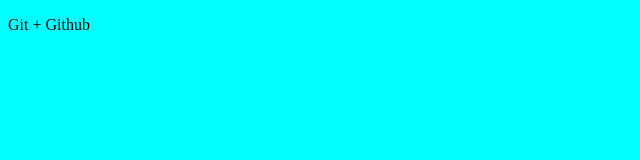
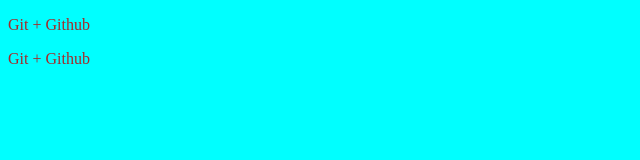
Before and after one commit to SergSof/git_test, a plain HTML site: page index.html in a window 1280 px wide. Shown: the whole page, without its empty margins (0-640 px from the left). Drawn offline with Linux system fonts and the light colour scheme.

Commit message:
2 commit

```diff
--- a/css/main.css
+++ b/css/main.css
@@ -1 +1,2 @@
 body{background-color: aqua;}
+p {color: brown;}
--- a/index.html
+++ b/index.html
@@ -8,5 +8,6 @@
 </head>
 <body>
    <p>Git + Github</p>
+   <p>Git + Github</p>
 </body>
 </html>
```
